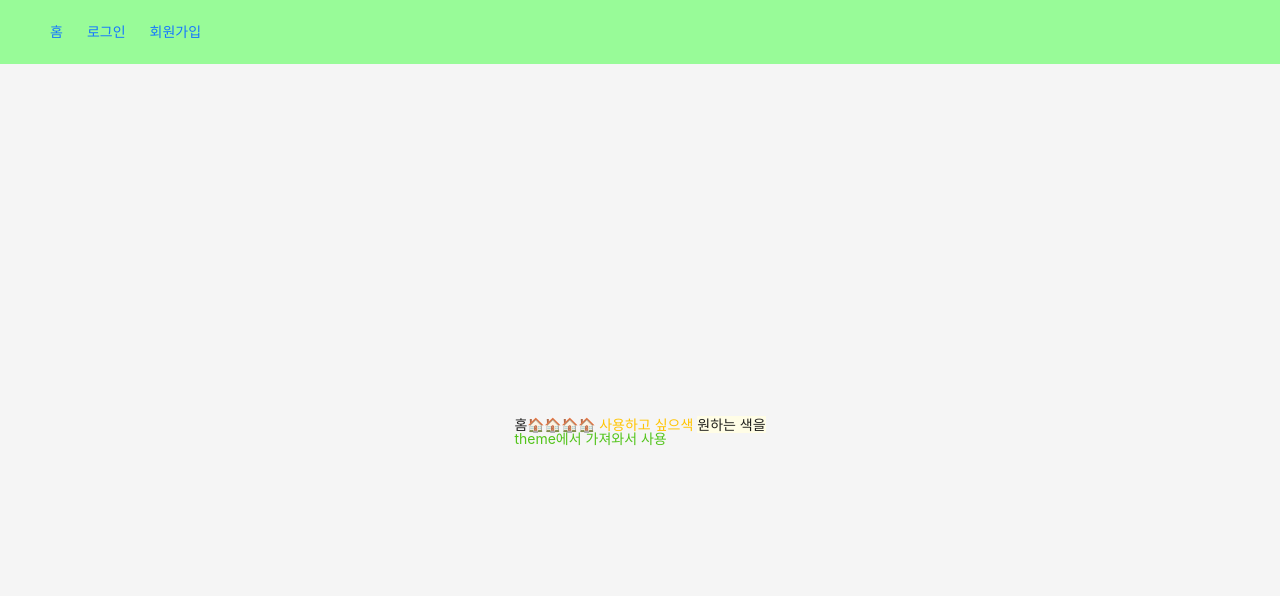
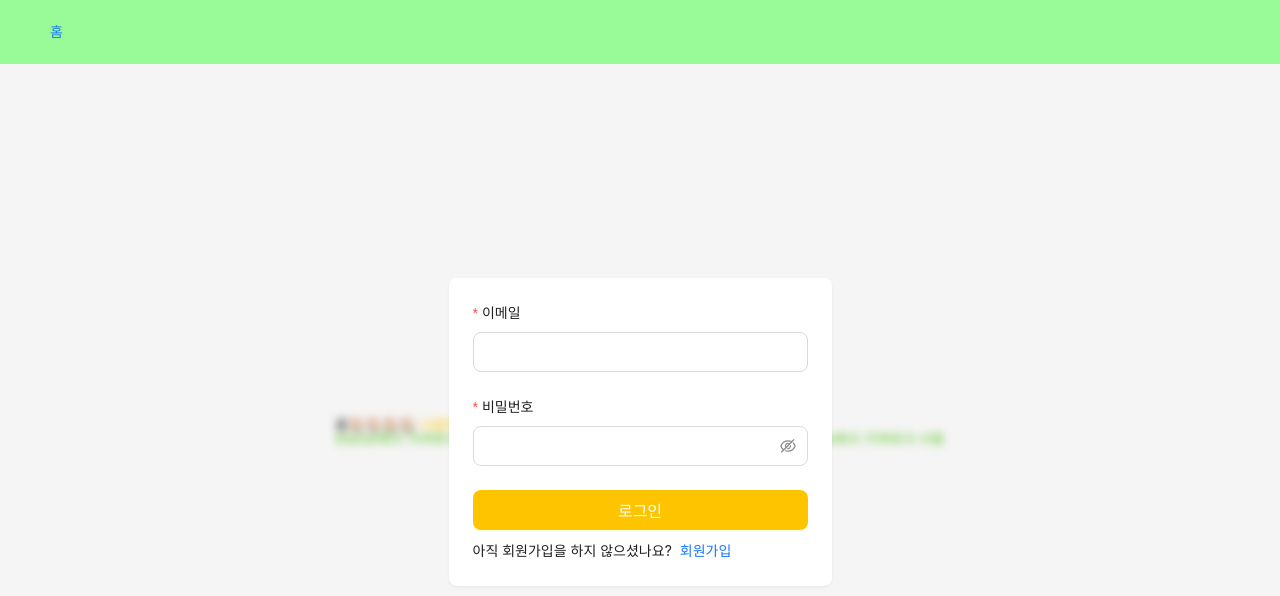
Before and after one commit to KDT5-MINI-TEAM11/client, a React (Vite) app: page / in a window 1280 px wide. Shown: the top 596 px of the page. Built offline with nearby package versions, Linux system fonts and the light colour scheme.

Commit message:
feat: 로그인 ux 변경
- 따로 로그인 route를 두지 않고 홈화면에서 로그인 하도록 변경
- 로그인 안했을 경우 홈 컨텐츠들 blur처리
- 로그인 하면 컨텐츠 보이도록

```diff
--- a/src/components/MyHeader.tsx
+++ b/src/components/MyHeader.tsx
@@ -11,6 +11,7 @@ export default function MyHeader() {
   const [messageApi, contextHolder] = message.useMessage();
 
   const [isSigningout, setIsSigningout] = useState(false);
+
   const [accessToken, setAccessToken] = useRecoilState(AccessTokenAtom);
 
   const handleSignout = async () => {
@@ -25,9 +26,6 @@ export default function MyHeader() {
     } catch (error) {
       console.log(error);
     } finally {
-      // 성공하든 실패하든 recoil상태에서 null로
-      // 성공하든 실패하든 이면 굳이 통신을 할 이유가 있음? (토큰도 안보냄)
-      // 쿠키 삭제 필요성?, 함수들 모듈화 하는게 맞는건지? 재사용 여부를 현재 어떻게 판단함?
       setAccessToken(null);
       setIsSigningout(false);
       deleteAccessTokenFromCookie();
@@ -51,10 +49,7 @@ export default function MyHeader() {
               </Button>
             </>
           ) : (
-            <>
-              <Link to="/signin">로그인</Link>
-              <Link to="signup">회원가입</Link>
-            </>
+            <></>
           )}
         </Space>
       </Header>
--- a/src/components/MyLayout.tsx
+++ b/src/components/MyLayout.tsx
@@ -5,7 +5,12 @@ import MyHeader from './MyHeader';
 
 export default function MyLayout() {
   return (
-    <Layout style={{ display: 'flex', minHeight: '100vh' }}>
+    <Layout
+      style={{
+        display: 'flex',
+        minHeight: '100vh',
+      }}
+    >
       <MyHeader />
       <Content
         style={{
--- a/src/page/signin/index.tsx
+++ b/src/components/Signin.tsx
@@ -4,8 +4,8 @@ import { Link, useNavigate } from 'react-router-dom';
 import { signin } from '@/api/signin';
 import { useState } from 'react';
 import setAccessTokenToCookie from '@/utils/setAccessTokenToCookie';
-import { useSetRecoilState } from 'recoil';
-import { AccessTokenAtom } from '@/recoil/AccessTokkenAtom';
+import { useRecoilValue, useSetRecoilState } from 'recoil';
+import { AccessTokenAtom, isSignedinSelector } from '@/recoil/AccessTokkenAtom';
 
 const { Text } = Typography;
 
@@ -33,10 +33,13 @@ export default function Signin() {
         setAccessTokenToCookie(accessToken);
         // recoil에 저장
         setAccessToken(accessToken);
-        navigate('/');
+        messageApi.open({
+          type: 'success',
+          content: '로그인 하였습니다.',
+        });
         return;
       }
-      // 미등록인 이메일인 경우, 비번 틀린 경우
+      // 미등록인 이메일인 경우, 비번 틀린 경우, 이외 지정 오류
       const data = await response.json();
       messageApi.open({
         type: 'error',
@@ -53,8 +56,16 @@ export default function Signin() {
       setIsSending(false);
     }
   };
+
+  const isSignedin = useRecoilValue(isSignedinSelector);
   return (
-    <>
+    <div
+      style={{
+        position: 'absolute',
+        zIndex: 10,
+        display: isSignedin ? 'none' : 'block',
+      }}
+    >
       {contextHolder}
       <Card bordered={false} style={{ margin: '0px 20px', maxWidth: 400 }}>
         <Form
@@ -63,6 +74,7 @@ export default function Signin() {
           wrapperCol={{ span: 30, offset: 0 }}
           style={{ maxWidth: 400 }}
           onFinish={onFinish}
+          // autoComplete="off"
         >
           <Form.Item
             label="이메일"
@@ -105,6 +117,6 @@ export default function Signin() {
           </Space>
         </Form>
       </Card>
-    </>
+    </div>
   );
 }
--- a/src/data/constants.ts
+++ b/src/data/constants.ts
@@ -21,26 +21,26 @@ export const MYACCOUNT_NAV_ITEMS = [
 ];
 
 export const POSITIONS: {
-  [key: string]: { label: string; maxVacation: number };
+  [key: string]: { label: string; total_vacation: number };
 } = {
   LEVEL1: {
     label: '레벨1',
-    maxVacation: 15,
+    total_vacation: 15,
   },
   LEVEL2: {
     label: '레벨2',
-    maxVacation: 18,
+    total_vacation: 18,
   },
   LEVEL3: {
     label: '레벨3',
-    maxVacation: 21,
+    total_vacation: 21,
   },
   LEVEL4: {
     label: '레벨4',
-    maxVacation: 24,
+    total_vacation: 24,
   },
   MANAGER: {
     label: '매니저',
-    maxVacation: 27,
+    total_vacation: 27,
   },
 };
--- a/src/page/home/index.tsx
+++ b/src/page/home/index.tsx
@@ -1,6 +1,7 @@
-import { AccessTokenAtom } from '@/recoil/AccessTokkenAtom';
+import { AccessTokenAtom, isSignedinSelector } from '@/recoil/AccessTokkenAtom';
 import { theme } from 'antd';
 import { useRecoilValue } from 'recoil';
+import Signin from '../../components/Signin';
 
 export default function Home() {
   const {
@@ -9,12 +10,22 @@ export default function Home() {
 
   const accessToken = useRecoilValue(AccessTokenAtom);
 
+  const isSignedin = useRecoilValue(isSignedinSelector);
+
   return (
-    <div>
-      홈🏠🏠🏠🏠 <span style={{ color: colorPrimary }}>사용하고 싶으색</span>{' '}
-      <span style={{ backgroundColor: colorPrimaryBg }}>원하는 색을</span>{' '}
-      <div>{accessToken}</div>
-      <span style={{ color: colorSuccess }}>theme에서 가져와서 사용</span>
-    </div>
+    <>
+      <Signin />
+      <main
+        style={{ filter: isSignedin ? '' : 'blur(4px)', userSelect: 'none' }}
+      >
+        홈🏠🏠🏠🏠 <span style={{ color: colorPrimary }}>사용하고 싶으색</span>
+        <span style={{ backgroundColor: colorPrimaryBg }}>원하는 색을</span>
+        <div>{accessToken?.slice(0, 30)}</div>
+        <span style={{ color: colorSuccess }}>
+          theme에서 가져와서 사용theme에서 가져와서 사용theme에서 가져와서
+          사용theme에서 가져와서 사용
+        </span>
+      </main>
+    </>
   );
 }
--- a/src/page/myAccount/index.tsx
+++ b/src/page/myAccount/index.tsx
@@ -39,7 +39,7 @@ export default function MyAccount() {
         </Descriptions.Item>
         <Descriptions.Item label="남은 연차">
           {DUMMY_USER.remaining_vacation} /{' '}
-          {POSITIONS[DUMMY_USER.position].maxVacation}
+          {POSITIONS[DUMMY_USER.position].total_vacation}
         </Descriptions.Item>
         <Descriptions.Item label="정보2">$60.00</Descriptions.Item>
         <Descriptions.Item
--- a/src/recoil/AccessTokkenAtom.ts
+++ b/src/recoil/AccessTokkenAtom.ts
@@ -1,15 +1,12 @@
 import getAccessTokenFromCookie from '@/utils/getAccessTokenFromCookie';
-import { atom } from 'recoil';
+import { atom, selector } from 'recoil';
 
 export const AccessTokenAtom = atom({
   key: 'AccessToken',
   default: getAccessTokenFromCookie(),
 });
 
-// export const ToUpperCaseToken = selector({
-//   key: 'UpperToken',
-//   get: ({ get }) => {
-//     const AcessToken = get(AccessTokenAtom);
-//     return AcessToken.toUpperCase();
-//   },
-// });
+export const isSignedinSelector = selector({
+  key: 'isSignedinSelector',
+  get: ({ get }) => !!get(AccessTokenAtom),
+});
```
